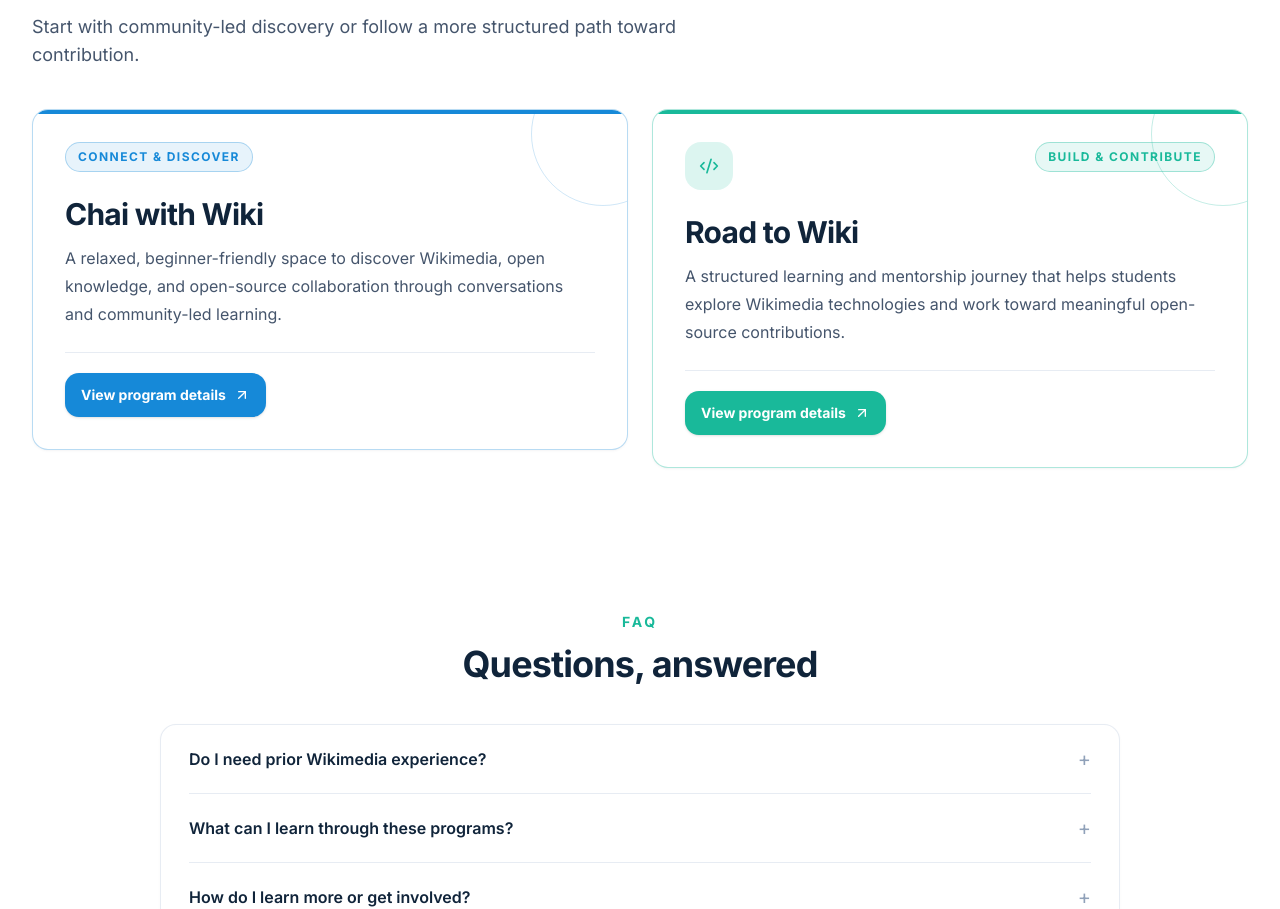
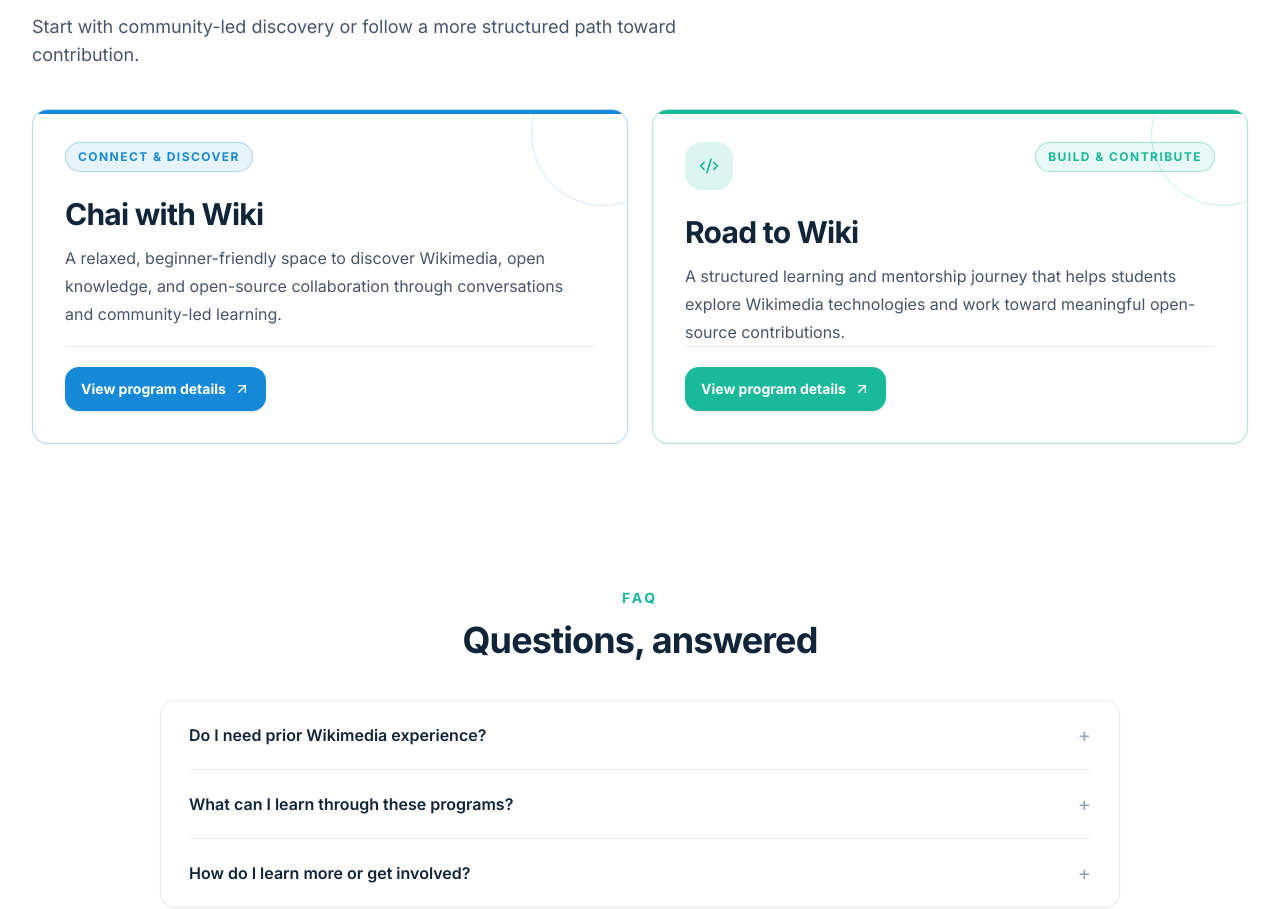
Before and after one commit to wikiclubtechuu/WikiClub-Tech-UU, a Next.js app: page /programs in a window 1280 px wide. Shown: the part 859-1768 px from the top of the page. Built offline with nearby package versions, Linux system fonts and the light colour scheme.

Commit message:
Make program cards equal height

```diff
--- a/src/app/programs/page.tsx
+++ b/src/app/programs/page.tsx
@@ -147,7 +147,7 @@
               <FadeIn key={program.id} delayMs={index * 180}>
               <article
                 id={program.id}
-                className={`program-card-light group relative isolate overflow-hidden rounded-2xl border bg-white p-6 shadow-sm shadow-slate-900/[0.04] transition duration-300 hover:-translate-y-1 hover:shadow-xl hover:shadow-slate-900/[0.08] sm:p-8 ${isBlue ? "program-card-light-blue border-[#1689d8]/30 hover:border-[#1689d8]" : "program-card-light-green border-[#19b99a]/35 hover:border-[#19b99a]"}`}
+                className={`program-card-light group relative isolate flex h-full flex-col overflow-hidden rounded-2xl border bg-white p-6 shadow-sm shadow-slate-900/[0.04] transition duration-300 hover:-translate-y-1 hover:shadow-xl hover:shadow-slate-900/[0.08] sm:p-8 ${isBlue ? "program-card-light-blue border-[#1689d8]/30 hover:border-[#1689d8]" : "program-card-light-green border-[#19b99a]/35 hover:border-[#19b99a]"}`}
               >
                 <div
                   aria-hidden="true"
@@ -174,11 +174,11 @@
                 <h3 className="relative mt-6 text-2xl font-bold tracking-tight text-[#10243A] sm:text-3xl">
                   {program.title}
                 </h3>
-                <p className="relative mt-3 max-w-xl text-sm leading-7 text-slate-600 sm:min-h-[5.25rem] sm:text-base">
+                <p className="relative mt-3 max-w-xl flex-grow text-sm leading-7 text-slate-600 sm:min-h-[5.25rem] sm:text-base">
                   {program.description}
                 </p>
 
-                <div className="relative mt-6 border-t border-slate-200/80 pt-5">
+                <div className="relative mt-auto border-t border-slate-200/80 pt-5">
                   <a
                     href={program.href}
                     target="_blank"
```
